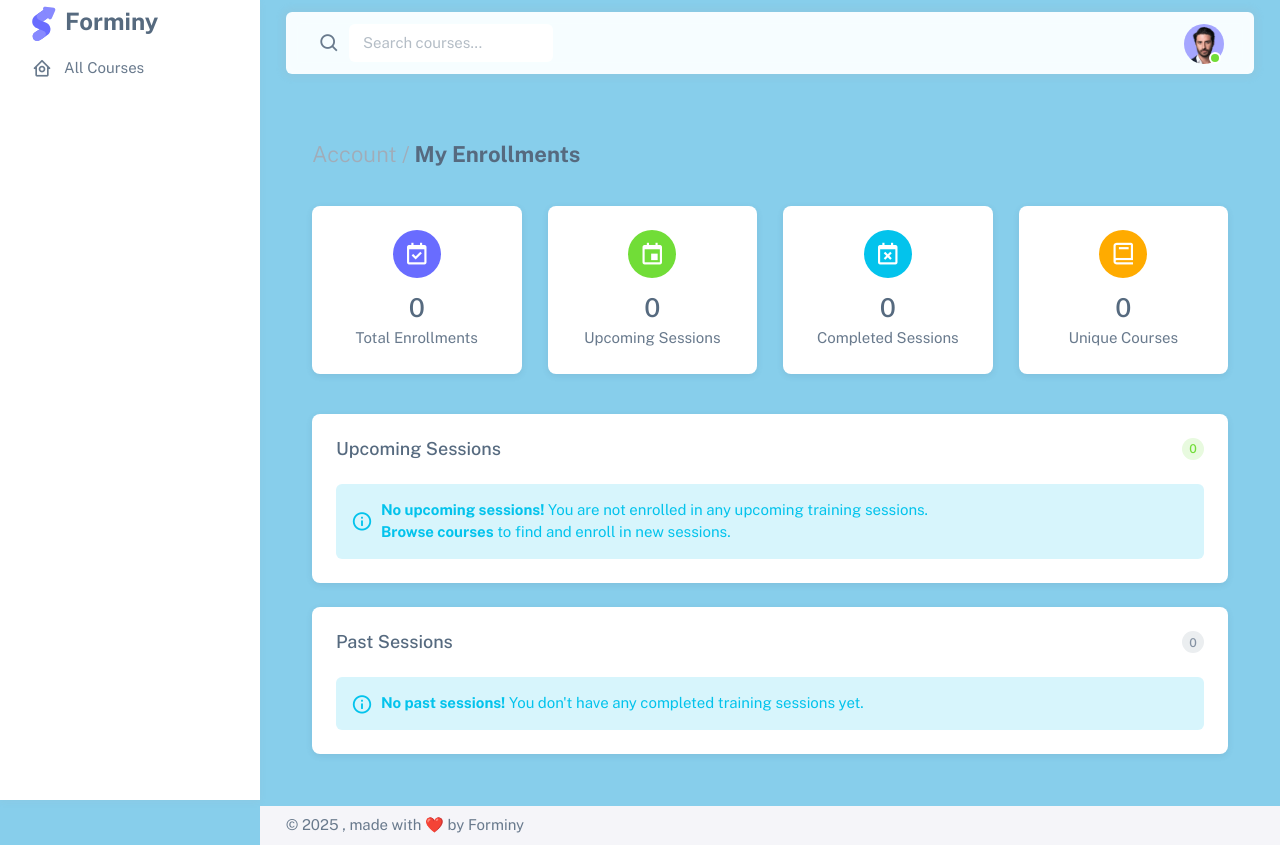
After one commit to Tayss1r/Training_Platform, a Symfony app: template templates/enrollment/my_enrollments.html.twig in a window 1280 px wide. The commit adds this page. Run offline with Twig, Linux system fonts and the light colour scheme; the template is opened without the code that fills it, so the values that code supplies are empty; some libraries are stand-ins or nearby versions.

Commit message:
Inscription aux sessions de formation

```diff
--- a/templates/base.html.twig
+++ b/templates/base.html.twig
@@ -280,6 +280,12 @@
                                 </li>
                                 {% if app.user %}
                                     <li>
+                                        <a class="dropdown-item" href="{{ path('my_enrollments') }}">
+                                            <i class="bx bx-calendar-check me-2"></i>
+                                            <span class="align-middle">My Enrollments</span>
+                                        </a>
+                                    </li>
+                                    <li>
                                         <a class="dropdown-item" href="#">
                                             <i class="bx bx-user me-2"></i>
                                             <span class="align-middle">My Profile</span>
@@ -289,15 +295,6 @@
                                         <a class="dropdown-item" href="#">
                                             <i class="bx bx-cog me-2"></i>
                                             <span class="align-middle">Settings</span>
-                                        </a>
-                                    </li>
-                                    <li>
-                                        <a class="dropdown-item" href="#">
-                                            <span class="d-flex align-items-center align-middle">
-                                                <i class="flex-shrink-0 bx bx-credit-card me-2"></i>
-                                                <span class="flex-grow-1 align-middle">Billing</span>
-                                                <span class="flex-shrink-0 badge badge-center rounded-pill bg-danger w-px-20 h-px-20">4</span>
-                                            </span>
                                         </a>
                                     </li>
                                     <li>
--- /dev/null
+++ b/templates/enrollment/my_enrollments.html.twig
@@ -0,0 +1,276 @@
+{% extends 'base.html.twig' %}
+
+{% block title %}My Enrollments{% endblock %}
+
+{% block body %}
+    <div class="container-xxl flex-grow-1 container-p-y">
+        <!-- Breadcrumb -->
+        <h4 class="fw-bold py-3 mb-4">
+            <span class="text-muted fw-light">Account /</span> My Enrollments
+        </h4>
+
+        {% for label, messages in app.flashes %}
+            {% for message in messages %}
+                <div class="alert alert-{{ label }} alert-dismissible fade show" role="alert">
+                    {{ message }}
+                    <button type="button" class="btn-close" data-bs-dismiss="alert" aria-label="Close"></button>
+                </div>
+            {% endfor %}
+        {% endfor %}
+
+        <!-- Enrollment Summary -->
+        <div class="row mb-4">
+            <div class="col-md-6 col-lg-3 mb-3">
+                <div class="card h-100">
+                    <div class="card-body text-center">
+                        <div class="avatar avatar-md mx-auto mb-3">
+                            <span class="avatar-initial rounded-circle bg-primary">
+                                <i class="bx bx-calendar-check fs-3"></i>
+                            </span>
+                        </div>
+                        <h3 class="card-title mb-1">{{ upcomingSessions|length + pastSessions|length }}</h3>
+                        <p class="card-text">Total Enrollments</p>
+                    </div>
+                </div>
+            </div>
+
+            <div class="col-md-6 col-lg-3 mb-3">
+                <div class="card h-100">
+                    <div class="card-body text-center">
+                        <div class="avatar avatar-md mx-auto mb-3">
+                            <span class="avatar-initial rounded-circle bg-success">
+                                <i class="bx bx-calendar-event fs-3"></i>
+                            </span>
+                        </div>
+                        <h3 class="card-title mb-1">{{ upcomingSessions|length }}</h3>
+                        <p class="card-text">Upcoming Sessions</p>
+                    </div>
+                </div>
+            </div>
+
+            <div class="col-md-6 col-lg-3 mb-3">
+                <div class="card h-100">
+                    <div class="card-body text-center">
+                        <div class="avatar avatar-md mx-auto mb-3">
+                            <span class="avatar-initial rounded-circle bg-info">
+                                <i class="bx bx-calendar-x fs-3"></i>
+                            </span>
+                        </div>
+                        <h3 class="card-title mb-1">{{ pastSessions|length }}</h3>
+                        <p class="card-text">Completed Sessions</p>
+                    </div>
+                </div>
+            </div>
+
+            <div class="col-md-6 col-lg-3 mb-3">
+                <div class="card h-100">
+                    <div class="card-body text-center">
+                        <div class="avatar avatar-md mx-auto mb-3">
+                            <span class="avatar-initial rounded-circle bg-warning">
+                                <i class="bx bx-book fs-3"></i>
+                            </span>
+                        </div>
+                        <h3 class="card-title mb-1">{{ courseEnrollmentCounts|length }}</h3>
+                        <p class="card-text">Unique Courses</p>
+                    </div>
+                </div>
+            </div>
+        </div>
+
+        <!-- Courses Enrolled -->
+        {% if courseEnrollmentCounts|length > 0 %}
+        <div class="card mb-4">
+            <h5 class="card-header">My Courses</h5>
+            <div class="card-body">
+                <div class="row">
+                    {% for courseData in courseEnrollmentCounts %}
+                        <div class="col-md-6 col-lg-4 mb-3">
+                            <div class="card h-100 border">
+                                <div class="card-body">
+                                    <div class="d-flex justify-content-between align-items-center mb-2">
+                                        <span class="badge bg-label-primary">{{ courseData.course.category.name }}</span>
+                                        <span class="badge bg-label-info">{{ courseData.count }} sessions</span>
+                                    </div>
+                                    <h5 class="card-title">{{ courseData.course.title }}</h5>
+                                    <p class="card-text text-truncate">{{ courseData.course.description|slice(0, 100) }}...</p>
+                                    <a href="{{ path('course_show', {'id': courseData.course.id}) }}" class="btn btn-primary btn-sm">
+                                        <i class="bx bx-show-alt me-1"></i> View Course
+                                    </a>
+                                </div>
+                            </div>
+                        </div>
+                    {% endfor %}
+                </div>
+            </div>
+        </div>
+        {% endif %}
+
+        <!-- Upcoming Sessions -->
+        <div class="card mb-4">
+            <div class="card-header d-flex justify-content-between align-items-center">
+                <h5 class="mb-0">Upcoming Sessions</h5>
+                <span class="badge bg-label-success rounded-pill">{{ upcomingSessions|length }}</span>
+            </div>
+            <div class="card-body">
+                {% if upcomingSessions|length > 0 %}
+                    <div class="table-responsive">
+                        <table class="table table-hover border-top">
+                            <thead class="table-light">
+                                <tr>
+                                    <th class="text-nowrap" style="width: 40%">Course</th>
+                                    <th class="text-nowrap" style="width: 20%">Date</th>
+                                    <th class="text-nowrap" style="width: 20%">Time</th>
+                                    <th class="text-nowrap text-center" style="width: 20%">Actions</th>
+                                </tr>
+                            </thead>
+                            <tbody class="table-border-bottom-0">
+                                {% for session in upcomingSessions %}
+                                    <tr>
+                                        <td>
+                                            <div class="d-flex align-items-center">
+                                                <div class="avatar avatar-sm me-3">
+                                                    <span class="avatar-initial rounded-circle bg-primary">
+                                                        <i class="bx bx-book text-white"></i>
+                                                    </span>
+                                                </div>
+                                                <div>
+                                                    <strong>{{ session.course.title }}</strong>
+                                                    <br>
+                                                    <span class="badge bg-label-primary">{{ session.course.category.name }}</span>
+                                                </div>
+                                            </div>
+                                        </td>
+                                        <td>
+                                            <div class="d-flex align-items-center">
+                                                <i class="bx bx-calendar me-1 text-primary"></i>
+                                                <span>{{ session.date|date('d M Y') }}</span>
+                                            </div>
+                                        </td>
+                                        <td>
+                                            <div class="d-flex align-items-center">
+                                                <i class="bx bx-time me-1 text-primary"></i>
+                                                <span>{{ session.startTime|date('H:i') }} - {{ session.endTime|date('H:i') }}</span>
+                                            </div>
+                                        </td>
+                                        <td>
+                                            <div class="d-flex justify-content-center gap-2">
+                                                <a href="{{ path('course_show', {'id': session.course.id}) }}"
+                                                   class="btn btn-icon btn-sm btn-primary"
+                                                   data-bs-toggle="tooltip"
+                                                   data-bs-placement="top"
+                                                   title="View Course">
+                                                    <i class="bx bx-show-alt"></i>
+                                                </a>
+                                                <a href="{{ path('session_unenroll', {'id': session.id}) }}"
+                                                   class="btn btn-icon btn-sm btn-danger"
+                                                   data-bs-toggle="tooltip"
+                                                   data-bs-placement="top"
+                                                   title="Unenroll from this session"
+                                                   onclick="return confirm('Are you sure you want to unenroll from this session?')">
+                                                    <i class="bx bx-user-minus"></i>
+                                                </a>
+                                            </div>
+                                        </td>
+                                    </tr>
+                                {% endfor %}
+                            </tbody>
+                        </table>
+                    </div>
+
+                    <!-- Initialize tooltips -->
+                    <script>
+                        document.addEventListener('DOMContentLoaded', function() {
+                            var tooltipTriggerList = [].slice.call(document.querySelectorAll('[data-bs-toggle="tooltip"]'));
+                            tooltipTriggerList.map(function (tooltipTriggerEl) {
+                                return new bootstrap.Tooltip(tooltipTriggerEl);
+                            });
+                        });
+                    </script>
+                {% else %}
+                    <div class="alert alert-info mb-0 d-flex align-items-center">
+                        <i class="bx bx-info-circle me-2 fs-4"></i>
+                        <div>
+                            <strong>No upcoming sessions!</strong> You are not enrolled in any upcoming training sessions.
+                            <br>
+                            <a href="{{ path('home') }}" class="alert-link">Browse courses</a> to find and enroll in new sessions.
+                        </div>
+                    </div>
+                {% endif %}
+            </div>
+        </div>
+
+        <!-- Past Sessions -->
+        <div class="card">
+            <div class="card-header d-flex justify-content-between align-items-center">
+                <h5 class="mb-0">Past Sessions</h5>
+                <span class="badge bg-label-secondary rounded-pill">{{ pastSessions|length }}</span>
+            </div>
+            <div class="card-body">
+                {% if pastSessions|length > 0 %}
+                    <div class="table-responsive">
+                        <table class="table table-hover border-top">
+                            <thead class="table-light">
+                                <tr>
+                                    <th class="text-nowrap" style="width: 40%">Course</th>
+                                    <th class="text-nowrap" style="width: 20%">Date</th>
+                                    <th class="text-nowrap" style="width: 20%">Time</th>
+                                    <th class="text-nowrap text-center" style="width: 20%">Actions</th>
+                                </tr>
+                            </thead>
+                            <tbody class="table-border-bottom-0">
+                                {% for session in pastSessions %}
+                                    <tr>
+                                        <td>
+                                            <div class="d-flex align-items-center">
+                                                <div class="avatar avatar-sm me-3">
+                                                    <span class="avatar-initial rounded-circle bg-secondary">
+                                                        <i class="bx bx-book text-white"></i>
+                                                    </span>
+                                                </div>
+                                                <div>
+                                                    <strong>{{ session.course.title }}</strong>
+                                                    <br>
+                                                    <span class="badge bg-label-secondary">{{ session.course.category.name }}</span>
+                                                </div>
+                                            </div>
+                                        </td>
+                                        <td>
+                                            <div class="d-flex align-items-center">
+                                                <i class="bx bx-calendar me-1 text-secondary"></i>
+                                                <span>{{ session.date|date('d M Y') }}</span>
+                                            </div>
+                                        </td>
+                                        <td>
+                                            <div class="d-flex align-items-center">
+                                                <i class="bx bx-time me-1 text-secondary"></i>
+                                                <span>{{ session.startTime|date('H:i') }} - {{ session.endTime|date('H:i') }}</span>
+                                            </div>
+                                        </td>
+                                        <td>
+                                            <div class="d-flex justify-content-center">
+                                                <a href="{{ path('course_show', {'id': session.course.id}) }}"
+                                                   class="btn btn-icon btn-sm btn-secondary"
+                                                   data-bs-toggle="tooltip"
+                                                   data-bs-placement="top"
+                                                   title="View Course">
+                                                    <i class="bx bx-show-alt"></i>
+                                                </a>
+                                            </div>
+                                        </td>
+                                    </tr>
+                                {% endfor %}
+                            </tbody>
+                        </table>
+                    </div>
+                {% else %}
+                    <div class="alert alert-info mb-0 d-flex align-items-center">
+                        <i class="bx bx-info-circle me-2 fs-4"></i>
+                        <div>
+                            <strong>No past sessions!</strong> You don't have any completed training sessions yet.
+                        </div>
+                    </div>
+                {% endif %}
+            </div>
+        </div>
+    </div>
+{% endblock %}
```
Also changed, not shown: src/Controller/CourseController.php (+9 -0 lines), src/Controller/EnrollmentController.php (added, +136 -0 lines), templates/course/show.html.twig (+40 -4 lines).
